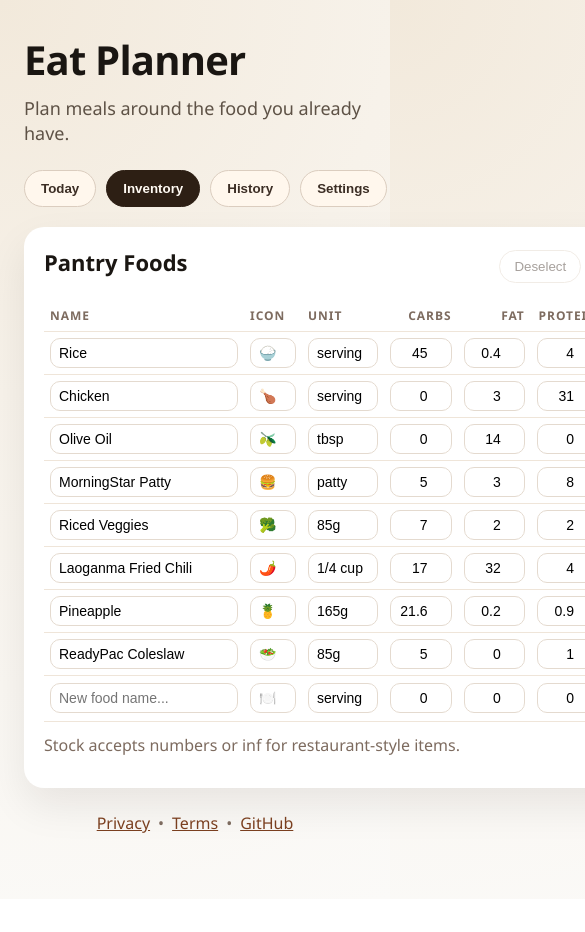
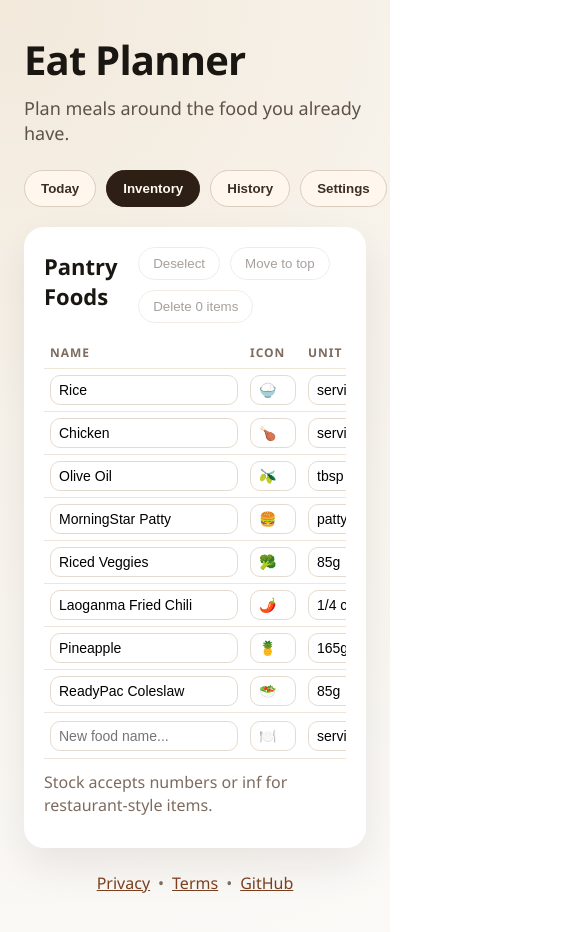
Before and after one commit to quark-zju/EatPlanner, a React (Vite) app: page / in a window 390 px wide. Both pictures are taken after a click on the button "Inventory". Shown: the top 932 px of the page, 585 px wide, since content can reach past the window. Before the commit the page ends 899 px from the top, so only its background shows below. Built offline with nearby package versions, Linux system fonts and the light colour scheme; the HTML template or start-up script is replaced by a standard one.

Commit message:
fix: enable horizontal scroll for table on small screens
Add max-width and display: grid to .card so it constrains child
elements and allows .table-scroll to trigger horizontal overflow.

Agent-Model: MiniMax-M2.5

```diff
--- a/src/App.css
+++ b/src/App.css
@@ -31,6 +31,8 @@
 }
 
 .card {
+  display: grid;
+  max-width: 100%;
   padding: 20px;
   border-radius: 20px;
   background: #fff;
@@ -354,6 +356,7 @@ select {
 }
 
 .table-scroll {
+  max-width: 100%;
   overflow-x: auto;
 }
 
```
